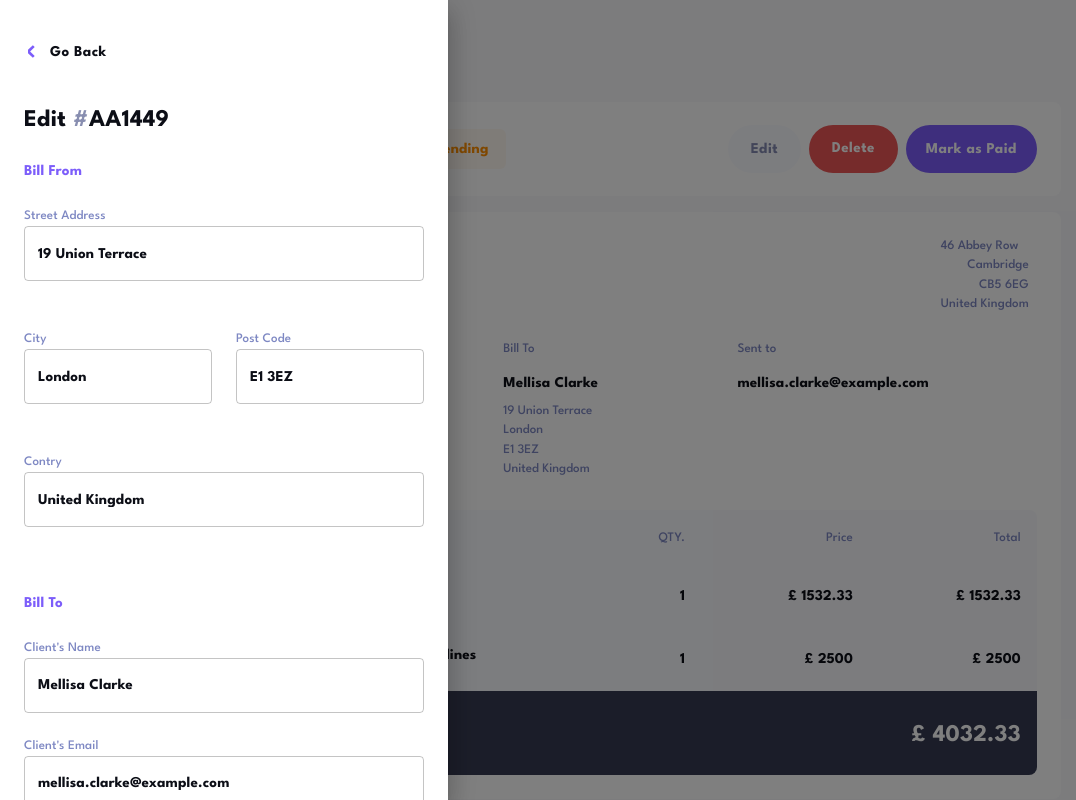
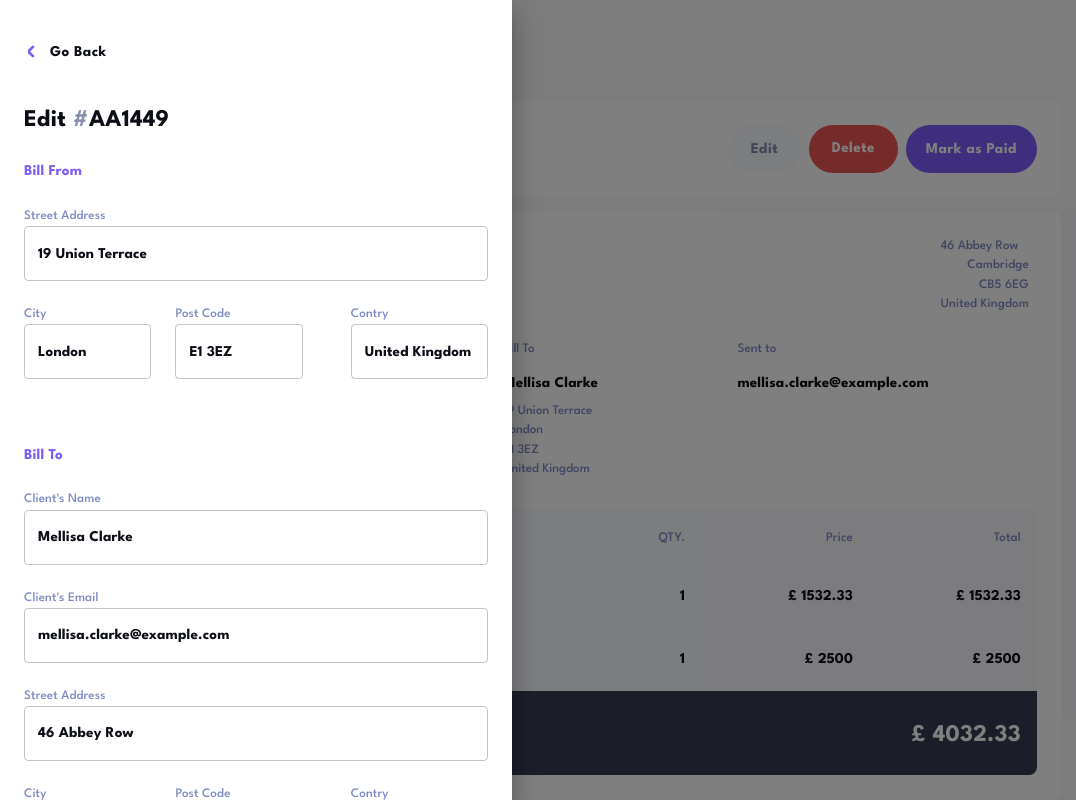
Before and after one commit to bilanoo/invoice, a React (Vite) app: page /edit-invoice/AA1449 in a window 1280 px wide. Both pictures are taken after a click on the button "Edit". Shown: the whole page, without its empty margins (0-1076 px from the left). Built offline with nearby package versions, Linux system fonts and the light colour scheme.

Commit message:
implemented due date and payment terms dropdown select.

```diff
--- a/src/pages/EditInvoice/features/EditOrAddNewForm/EditOrAddNewForm.tsx
+++ b/src/pages/EditInvoice/features/EditOrAddNewForm/EditOrAddNewForm.tsx
@@ -1,6 +1,7 @@
 import { useState } from "react";
 import { Invoice } from "../../../../data";
 import {
+  GenericContainer,
   CityAndPostCodeContainer,
   DrawerContainer,
   Heading,
@@ -10,6 +11,7 @@ import { BackToHomePage } from "../BackToHomePage/BackToHomePage";
 import { GenericInputFieldWithHeading } from "./GenericInputFieldWithHeading/GenericInputFieldWithHeading";
 import { InvoiceDate } from "../InvoiceDate/InvoiceDate";
 import dayjs, { Dayjs } from "dayjs";
+import { PaymentTermsDropdown } from "./PaymentTermsDropdown/PaymentTermsDropdown";
 
 interface EditOrAddNewFormProps {
   invoiceData: Invoice;
@@ -57,7 +59,7 @@ export const EditOrAddNewForm = ({
         addressType="senderAddress"
         margin="0 24px 24px 24px"
       />
-
+      <GenericContainer>
         <CityAndPostCodeContainer>
           <GenericInputFieldWithHeading
             title="City"
@@ -88,6 +90,7 @@ export const EditOrAddNewForm = ({
           addressType="senderAddress"
           margin="0 24px 24px 24px"
         />
+      </GenericContainer>
 
       <Subheading sx={{ marginTop: "41px" }}>Bill To</Subheading>
 
@@ -118,6 +121,7 @@ export const EditOrAddNewForm = ({
         margin="0 24px 24px 24px"
       />
 
+      <GenericContainer>
         <CityAndPostCodeContainer>
           <GenericInputFieldWithHeading
             title="City"
@@ -148,8 +152,13 @@ export const EditOrAddNewForm = ({
           addressType="senderAddress"
           margin="0 24px 24px 24px"
         />
+      </GenericContainer>
 
+      <GenericContainer>
         <InvoiceDate invoiceDate={date} handleChange={handleChangeDate} />
+
+        <PaymentTermsDropdown />
+      </GenericContainer>
     </DrawerContainer>
   );
 };
--- a/src/pages/EditInvoice/features/EditOrAddNewForm/EditOrAddNewFormstyles.tsx
+++ b/src/pages/EditInvoice/features/EditOrAddNewForm/EditOrAddNewFormstyles.tsx
@@ -8,6 +8,17 @@ export const DrawerContainer = styled(Drawer)(({ theme }) => ({
     flexDirection: "column",
     fontFamily: "inherit",
     backgroundColor: theme.palette.mode === "light" ? "#FFF" : "#141625",
+  },
+
+  "@media only screen and (min-width: 768px)": {
+    "& .MuiPaper-root": {
+      width: "60%",
+    },
+  },
+  "@media only screen and (min-width: 992px)": {
+    "& .MuiPaper-root": {
+      width: "40%",
+    },
   },
 }));
 
@@ -35,11 +46,23 @@ export const Subheading = styled(Typography)(({ theme }) => ({
   },
 }));
 
+export const GenericContainer = styled(Box)(() => ({
+  "&": {
+    display: "flex",
+    flexDirection: "column",
+    boxSizing: "border-box",
+  },
+  "@media only screen and (min-width: 768px)": {
+    "&": {
+      flexDirection: "row",
+      alignItems: "center",
+    },
+  },
+}));
+
 export const CityAndPostCodeContainer = styled(Box)(() => ({
   "&": {
     display: "flex",
     boxSizing: "border-box",
-    marginTop: "25px",
-    marginBottom: "25px",
   },
 }));
--- /dev/null
+++ b/src/pages/EditInvoice/features/EditOrAddNewForm/PaymentTermsDropdown/PaymentTermsDropdown.tsx
@@ -0,0 +1,38 @@
+import { Select } from "@mui/material";
+import {
+  Container,
+  Title,
+} from "../GenericInputFieldWithHeading/InputFieldStyles";
+import { DropdownSelect, Option } from "./PaymentTermsStyles";
+import { useAppSelector } from "../../../../hooks";
+
+export const PaymentTermsDropdown = () => {
+  const darkOrLightMode = useAppSelector(
+    (state) => state.darkOrLightMode.value
+  );
+  return (
+    <Container margin="25px 24px 24px 24px" gap={"8px"} flexGrow={1}>
+      <Title>Payment Terms</Title>
+      <DropdownSelect
+        MenuProps={{
+          sx: {
+            "&& .MuiList-root": {
+              backgroundColor:
+                darkOrLightMode === "light" ? "#FFFFFF" : "#252945",
+              paddingTop: "0px",
+              paddingBottom: "0px",
+            },
+            "&& .MuiButtonBase-root": {
+              backgroundColor: "transparent",
+            },
+          },
+        }}
+      >
+        <Option>Net 1 Day</Option>
+        <Option>Net 7 Days</Option>
+        <Option>Net 14 Days</Option>
+        <Option>Net 30 Days</Option>
+      </DropdownSelect>
+    </Container>
+  );
+};
--- /dev/null
+++ b/src/pages/EditInvoice/features/EditOrAddNewForm/PaymentTermsDropdown/PaymentTermsStyles.tsx
@@ -0,0 +1,20 @@
+import { MenuItem, Select, styled } from "@mui/material";
+
+export const DropdownSelect = styled(Select)(({ theme }) => ({
+  "&": {
+    borderRadius: "8px",
+    width: "100%",
+  },
+}));
+
+export const Option = styled(MenuItem)(({ theme }) => ({
+  "&": {
+    fontFamily: "inherit",
+    fontSize: "0.938rem",
+    fontWeight: 700,
+    color: theme.palette.text.primary,
+  },
+  "&:hover": {
+    color: theme.customPalette.mainPurple,
+  },
+}));
```
Lines whose indentation alone changed are shown as unchanged.
